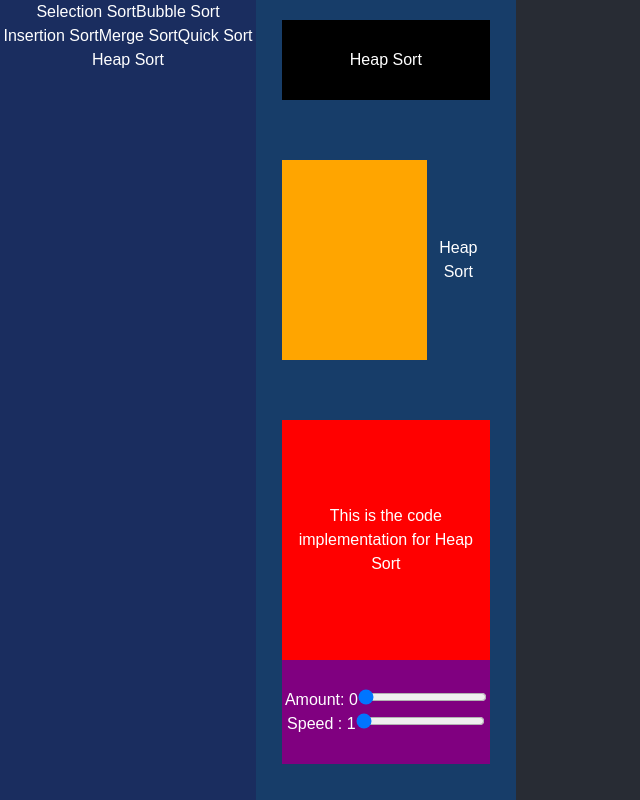
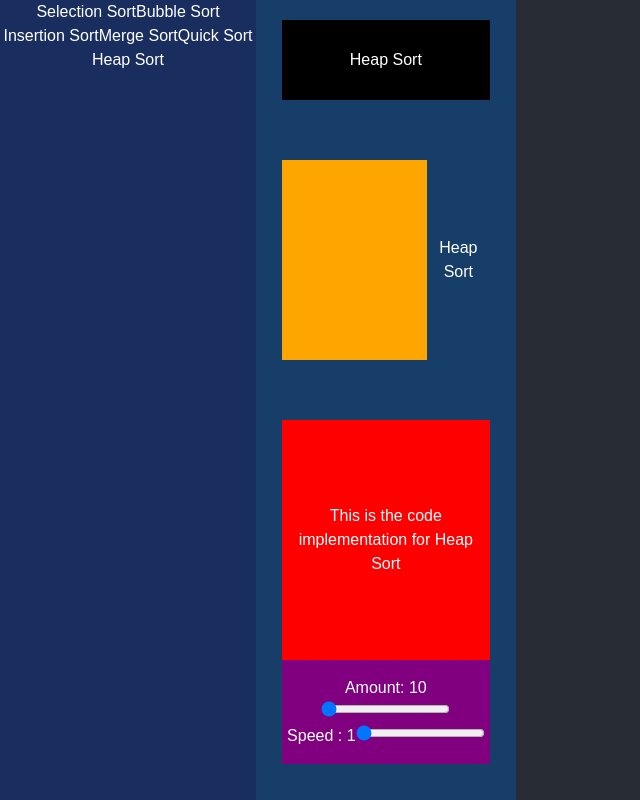
Before and after one commit to yamhokim/Sorting-Algorithm-Website, a React (Vite) app in the folder sortAlgorithmVisualizer/: page /heap-sort in a window 1280 px wide. Shown: the whole page, without its empty margins (0-640 px from the left). Built offline with nearby package versions, Linux system fonts and the light colour scheme.

Commit message:
updated range for the Amount slider

```diff
--- a/sortAlgorithmVisualizer/src/components/sliders.tsx
+++ b/sortAlgorithmVisualizer/src/components/sliders.tsx
@@ -36,7 +36,7 @@ function sliders({
             id="default-range"
             type="range"
             value={amountValue}
-            min="0"
+            min="10"
             max="20"
             step="1"
             className="w-10/12 h-2  bg-gray-400 rounded-lg appearance-none cursos-pointer dark:bg-gray-70 mb-6"
--- a/sortAlgorithmVisualizer/src/pages/sortPage.tsx
+++ b/sortAlgorithmVisualizer/src/pages/sortPage.tsx
@@ -10,7 +10,7 @@ type SortPageProp = {
 };
 
 const SortPage = ({ name }: SortPageProp) => {
-  const [amountValue, setAmountValue] = useState<number>(0);
+  const [amountValue, setAmountValue] = useState<number>(10);
   const [speedValue, setSpeedValue] = useState<number | number>(1);
 
   return (
```
